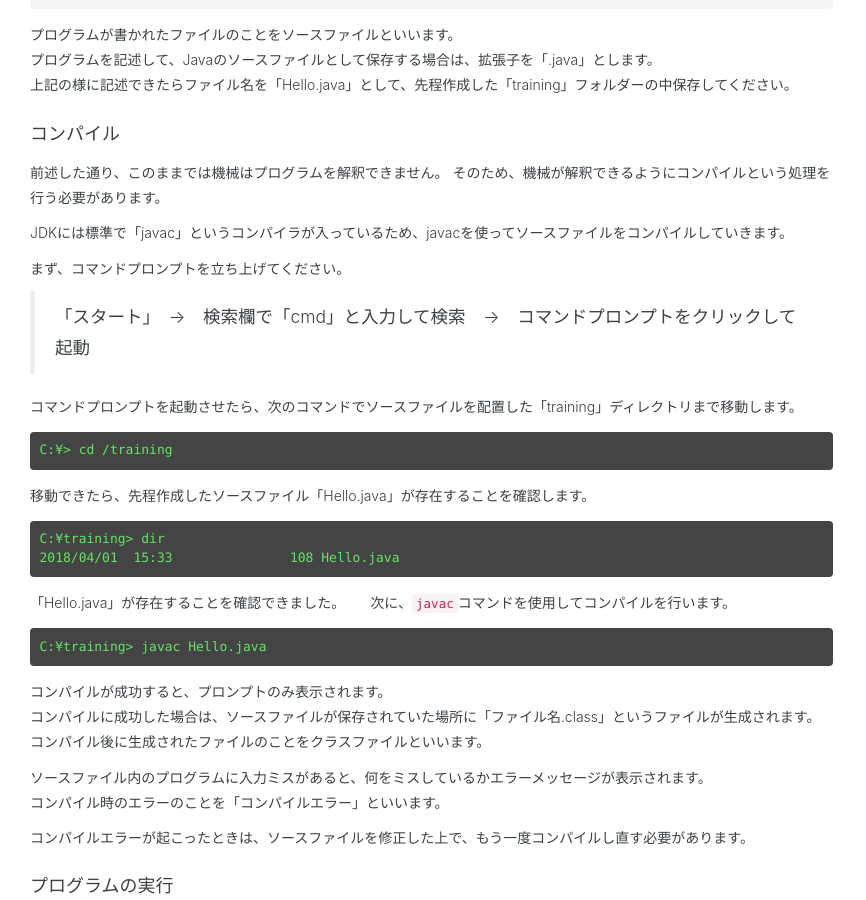
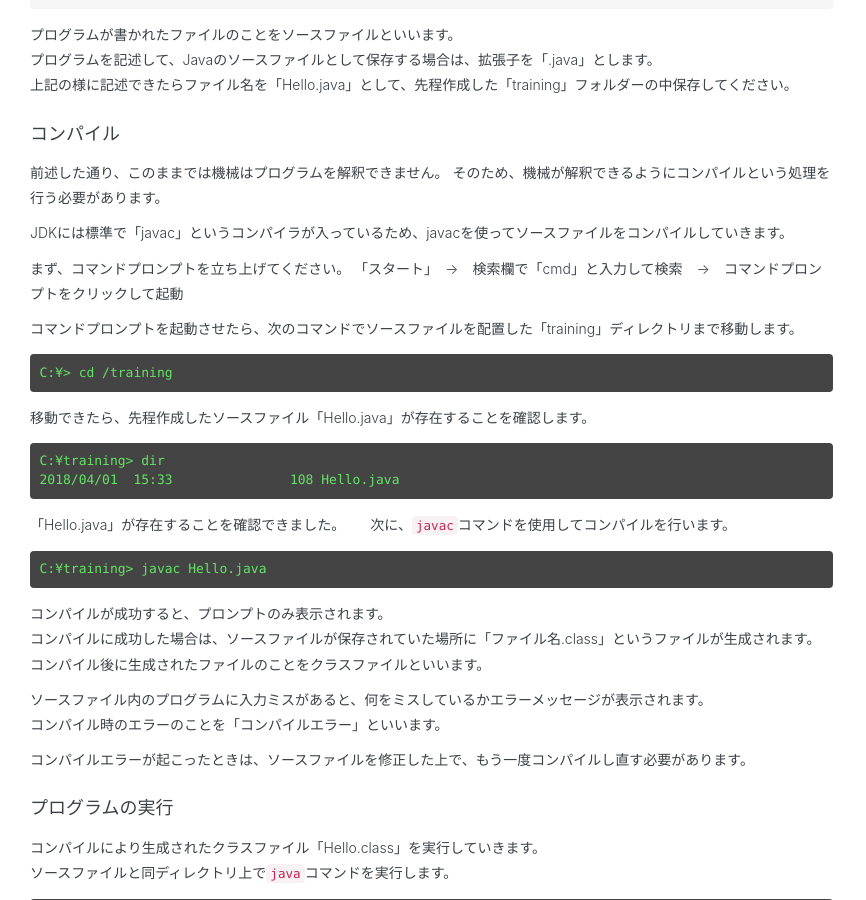
Before and after one commit to modulesjp/JavaTraining, a Jekyll site: the page built from docs/fundamentals/2.0.0.first-java.md, in a window 1280 px wide and 900 px high, scrolled down 712 px. Shown: the whole window, without its empty margins (0-866 px from the left). Built offline with Jekyll 4.4.1, drawn with Linux system fonts in a browser that asks for light colours; nearby versions of some CDN libraries; our own code applies the rules of GitHub Pages for plain Markdown files.

Commit message:
2018.04.01

```diff
--- a/docs/fundamentals/2.0.0.first-java.md
+++ b/docs/fundamentals/2.0.0.first-java.md
@@ -38,7 +38,7 @@
 JDKには標準で「javac」というコンパイラが入っているため、javacを使ってソースファイルをコンパイルしていきます。
 
 まず、コマンドプロンプトを立ち上げてください。
-> 「スタート」　→　検索欄で「cmd」と入力して検索　→　コマンドプロンプトをクリックして起動
+「スタート」　→　検索欄で「cmd」と入力して検索　→　コマンドプロンプトをクリックして起動
 
 コマンドプロンプトを起動させたら、次のコマンドでソースファイルを配置した「training」ディレクトリまで移動します。
 
```
